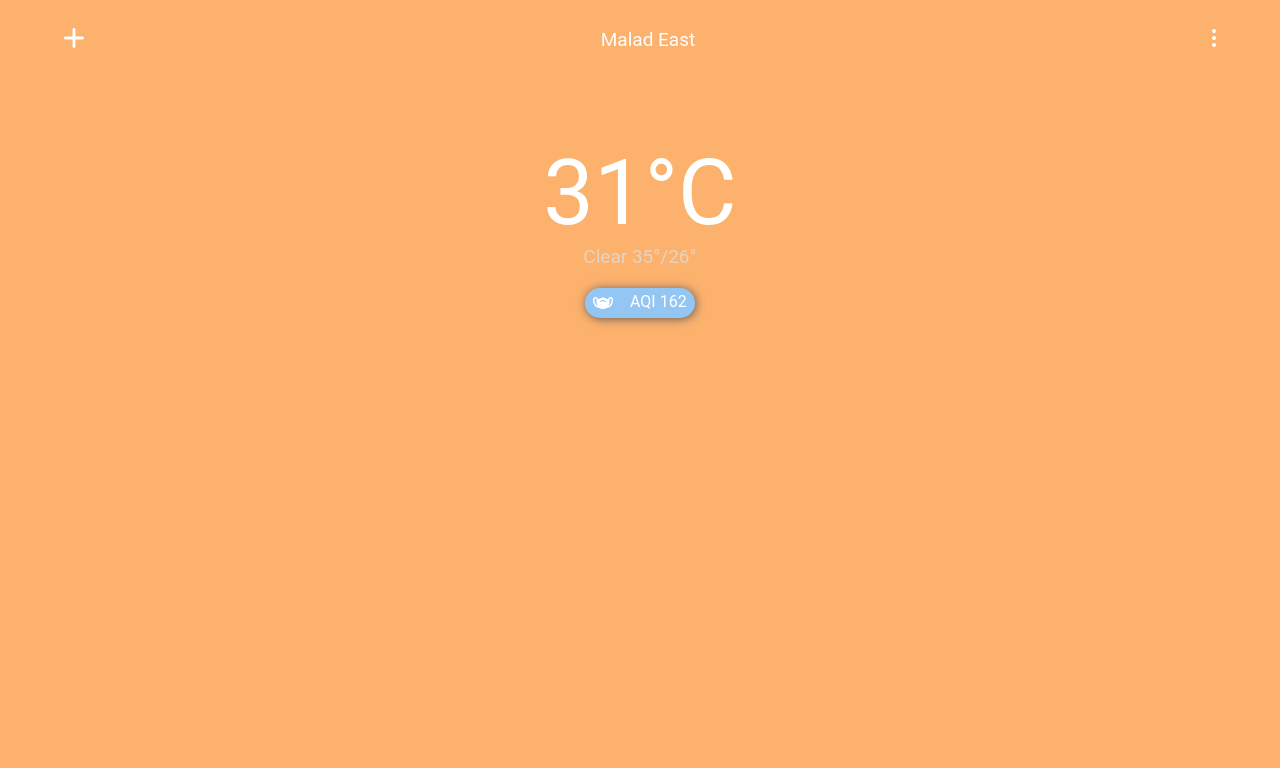
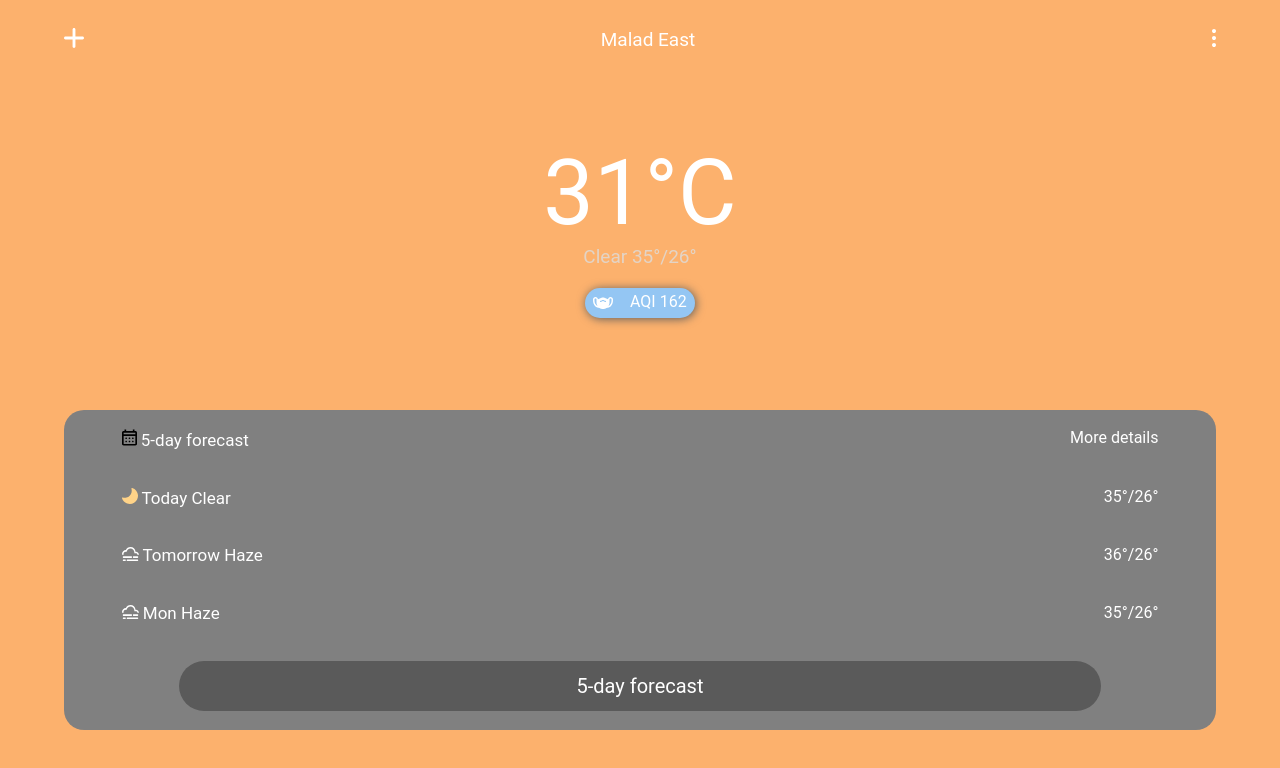
Before and after one commit to GrimmOT/Figma_100_challenge, a plain HTML site: page WeatherApp/index.html in a window 1280 px wide. Drawn offline with Linux system fonts and the light colour scheme.

Commit message:
prerelease

```diff
--- a/WeatherApp/css/style.css
+++ b/WeatherApp/css/style.css
@@ -55,3 +55,41 @@ body{
     border-radius: 20px;
     margin-top: 20px;
 }
+.info-table{
+    width: 90vw;
+    height: 40vh;
+    background-color: grey;
+    display: flex;
+    flex-direction: column;
+    justify-content: space-around;
+    align-items: center;
+    margin-top: 40px;
+    border-radius: 20px;
+}
+.day-haze{
+    width: 90%;
+    display: flex;
+    justify-content: space-between;
+    text-align: center;
+}
+.day{
+    color: white;
+    font-size: 17px;
+
+}
+.deteils{
+    color: white;
+    font-size: 16px;
+}
+.more-info{
+    width: 80%;
+    height: 50px;
+    text-align: center;
+    color: white;
+    background-color: rgb(90, 90, 90);
+    border-radius: 25px;
+    font-size: 20px;
+    display: flex;
+    align-items: center;
+    justify-content: center;
+}
--- a/WeatherApp/index.html
+++ b/WeatherApp/index.html
@@ -32,6 +32,47 @@
                 AQI 162
             </div>
         </div>
+        <div class="info-table">
+            <div class="day-haze">
+                <div class="day">
+                    <img src="img/tableIMG/Calendary.svg" alt="">
+                    5-day forecast
+                </div>
+                <div class="deteils">
+                    More details
+                </div>
+            </div>
+            <div class="day-haze">
+                <div class="day">
+                    <img src="img/tableIMG/Night.svg" alt="">
+                    Today Clear
+                </div>
+                <div class="deteils">
+                    35°/26°
+                </div>
+            </div>
+            <div class="day-haze">
+                <div class="day">
+                    <img src="img/tableIMG/Haze.svg" alt="">
+                    Tomorrow Haze
+                </div>
+                <div class="deteils">
+                    36°/26°
+                </div>
+            </div>
+            <div class="day-haze">
+                <div class="day">
+                    <img src="img/tableIMG/Haze.svg" alt="">
+                    Mon Haze
+                </div>
+                <div class="deteils">
+                    35°/26°
+                </div>
+            </div>
+            <div class="more-info">
+                5-day forecast
+            </div>
+        </div>
     </div>
 </body>
 </html>
```
Also changed, not shown: WeatherApp/img/tableIMG/Calendary.svg (added), WeatherApp/img/tableIMG/Haze.svg (added), WeatherApp/img/tableIMG/Night.svg (added).
